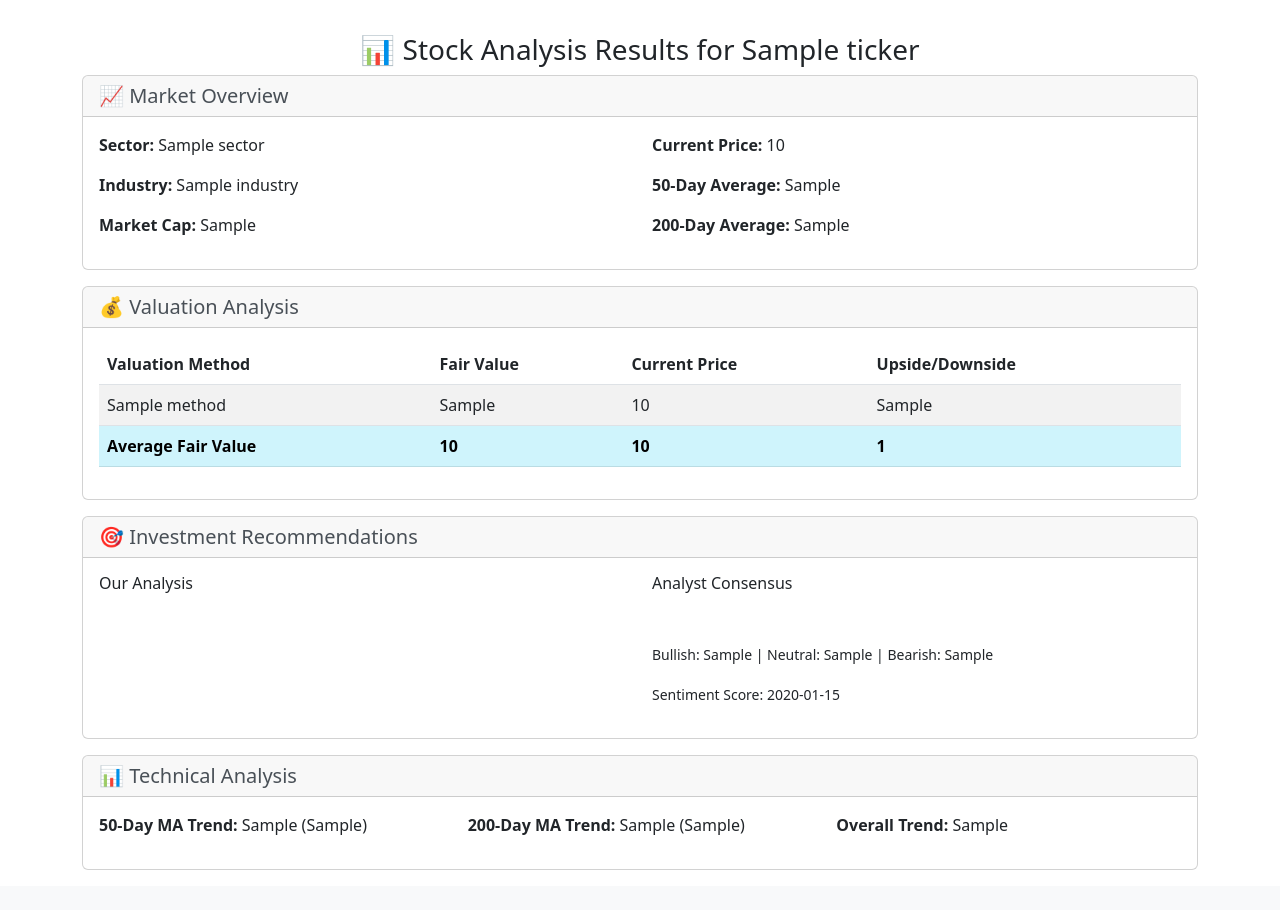
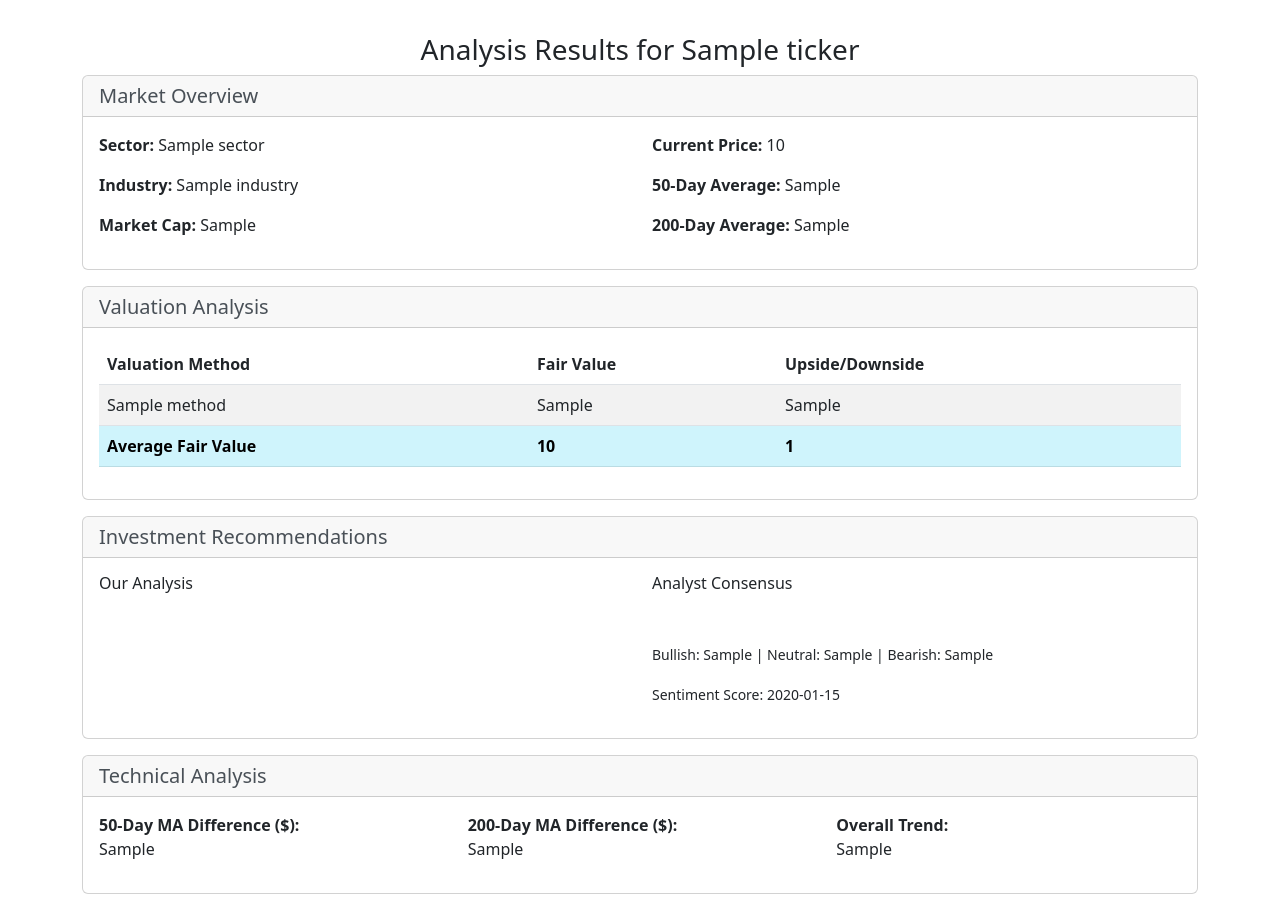
Before and after one commit to artiomlamadrid/magic-beans, a Flask app: template templates/quote.html in a window 1280 px wide. Shown: the part 369-1279 px from the top of the page. Before the commit the page ends 1239 px from the top, so only its background shows below. Run offline with Flask 3, Linux system fonts and the light colour scheme; the template is opened without the code that fills it: most values are stand-ins (such as "Sample title", 1, 10 or a date in 2020); some libraries are stand-ins or nearby versions.

Commit message:
Revert technical analysis display changes in quote.html; restore previous version as per user request

```diff
--- a/templates/quote.html
+++ b/templates/quote.html
@@ -1,6 +1,6 @@
 {% extends "layout.html" %}
 
-{% block title %}Quote{% endblock %}
+{% block title %}Analyze stock{% endblock %}
 
 {% block main %}
   <h1 class="center-header">Yahoo Finance API Interface and Analysis Tool</h1>
@@ -329,12 +329,12 @@
 
   {% if analysis %}
   <div class="mt-4">
-      <h3 class="text-center">📊 Stock Analysis Results for {{ analysis.basic_info.ticker if analysis.basic_info else ticker }}</h3>
+      <h3 class="text-center">Analysis Results for {{ analysis.basic_info.ticker if analysis.basic_info else ticker }}</h3>
 
       <!-- Basic Information Card -->
       <div class="card mb-3">
           <div class="card-header">
-              <h5 class="mb-0">📈 Market Overview</h5>
+              <h5 class="mb-0">Market Overview</h5>
           </div>
           <div class="card-body">
               {% if analysis.basic_info %}
@@ -359,7 +359,7 @@
       <!-- Valuation Results Card -->
       <div class="card mb-3">
           <div class="card-header">
-              <h5 class="mb-0">💰 Valuation Analysis</h5>
+              <h5 class="mb-0">Valuation Analysis</h5>
           </div>
           <div class="card-body">
               {% if analysis.valuations and analysis.valuations|length > 0 %}
@@ -369,7 +369,6 @@
                           <tr>
                               <th>Valuation Method</th>
                               <th>Fair Value</th>
-                              <th>Current Price</th>
                               <th>Upside/Downside</th>
                           </tr>
                       </thead>
@@ -378,7 +377,6 @@
                           <tr>
                               <td>{{ valuation.method }}</td>
                               <td>{{ valuation.value_formatted }}</td>
-                              <td>{{ analysis.basic_info.current_price_formatted }}</td>
                               <td class="{{ valuation.upside_class }}">
                                   {{ valuation.upside_formatted }}
                               </td>
@@ -388,7 +386,6 @@
                           <tr class="table-info font-weight-bold">
                               <td><strong>Average Fair Value</strong></td>
                               <td><strong>{{ analysis.average_valuation_formatted }}</strong></td>
-                              <td><strong>{{ analysis.basic_info.current_price_formatted }}</strong></td>
                               <td class="{{ analysis.upside_class }}">
                                   <strong>{{ analysis.upside_percent_formatted }}</strong>
                               </td>
@@ -406,7 +403,7 @@
       <!-- Recommendations Card -->
       <div class="card mb-3">
           <div class="card-header">
-              <h5 class="mb-0">🎯 Investment Recommendations</h5>
+              <h5 class="mb-0">Investment Recommendations</h5>
           </div>
           <div class="card-body">
               <div class="row">
@@ -445,29 +442,23 @@
       {% if analysis.technical_analysis %}
       <div class="card mb-3">
           <div class="card-header">
-              <h5 class="mb-0">📊 Technical Analysis</h5>
+              <h5 class="mb-0">Technical Analysis</h5>
           </div>
           <div class="card-body">
               <div class="row">
                   <div class="col-md-4">
-                      <p><strong>50-Day MA Trend:</strong>
-                          <span class="{{ analysis.technical_analysis.ma_50_class }}">
-                              {{ analysis.technical_analysis.trend_50 }} ({{ analysis.technical_analysis.ma_50_formatted }})
-                          </span>
+                      <p><strong>50-Day MA Difference ($):</strong><br>
+                          {{ analysis.technical_analysis.ma_50_formatted }}
                       </p>
                   </div>
                   <div class="col-md-4">
-                      <p><strong>200-Day MA Trend:</strong>
-                          <span class="{{ analysis.technical_analysis.ma_200_class }}">
-                              {{ analysis.technical_analysis.trend_200 }} ({{ analysis.technical_analysis.ma_200_formatted }})
-                          </span>
+                      <p><strong>200-Day MA Difference ($):</strong><br>
+                          {{ analysis.technical_analysis.ma_200_formatted }}
                       </p>
                   </div>
                   <div class="col-md-4">
-                      <p><strong>Overall Trend:</strong>
-                          <span class="{{ analysis.technical_analysis.overall_class }}">
-                              {{ analysis.technical_analysis.overall_trend }}
-                          </span>
+                      <p><strong>Overall Trend:</strong><br>
+                          {{ analysis.technical_analysis.overall_trend }}
                       </p>
                   </div>
               </div>
```
